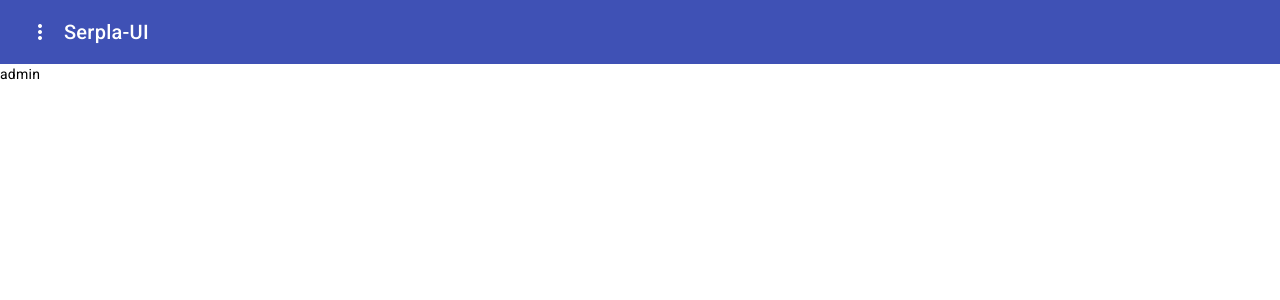
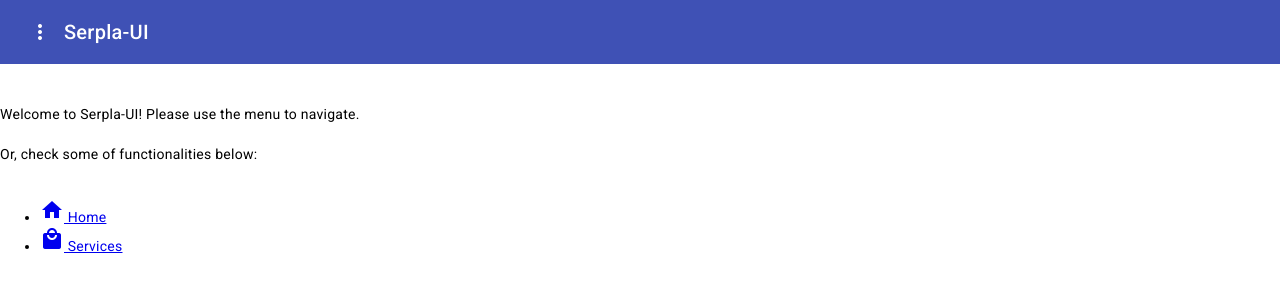
Before and after one commit to afsharm/serpla-ui, an Angular app: page / in a window 1280 px wide. Shown: the top 300 px of the page. Built offline with nearby package versions, Linux system fonts and the light colour scheme.

Commit message:
added some useful content to the home page

```diff
--- a/src/app/components/admin/admin.component.html
+++ b/src/app/components/admin/admin.component.html
@@ -1 +1,22 @@
-<p>admin</p>
+<br />
+<br />
+Welcome to Serpla-UI! Please use the menu to navigate.
+<br />
+<br />
+Or, check some of functionalities below:
+<br />
+<br />
+<ul>
+    <li>
+        <a routerLink="/">
+            <mat-icon>home</mat-icon>
+            Home
+        </a>
+    </li>
+    <li>
+        <a routerLink="/services">
+            <mat-icon>local_mall</mat-icon>
+            Services
+        </a>
+    </li>
+</ul>
--- a/src/app/components/admin/admin.component.ts
+++ b/src/app/components/admin/admin.component.ts
@@ -1,11 +1,12 @@
 import { Component } from '@angular/core';
 import { MatToolbarModule } from '@angular/material/toolbar';
 import { RouterLink } from '@angular/router';
+import { MatIconModule } from '@angular/material/icon';
 
 @Component({
   selector: 'app-admin',
   standalone: true,
-  imports: [MatToolbarModule, RouterLink],
+  imports: [MatToolbarModule, RouterLink, MatIconModule],
   templateUrl: './admin.component.html',
   styleUrl: './admin.component.scss'
 })
```
